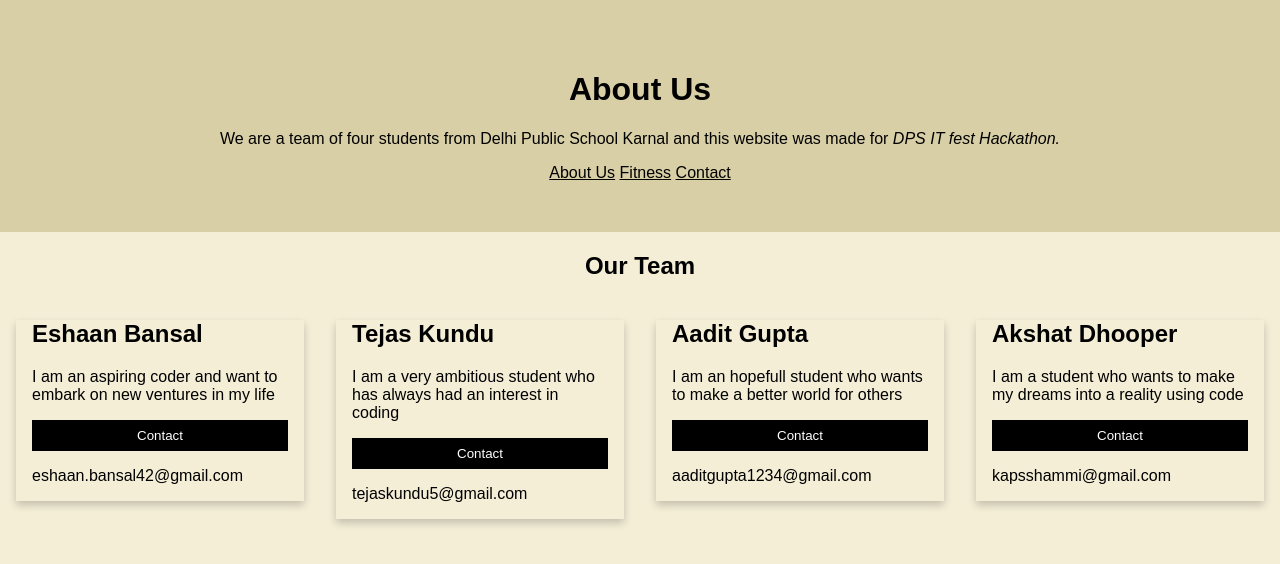
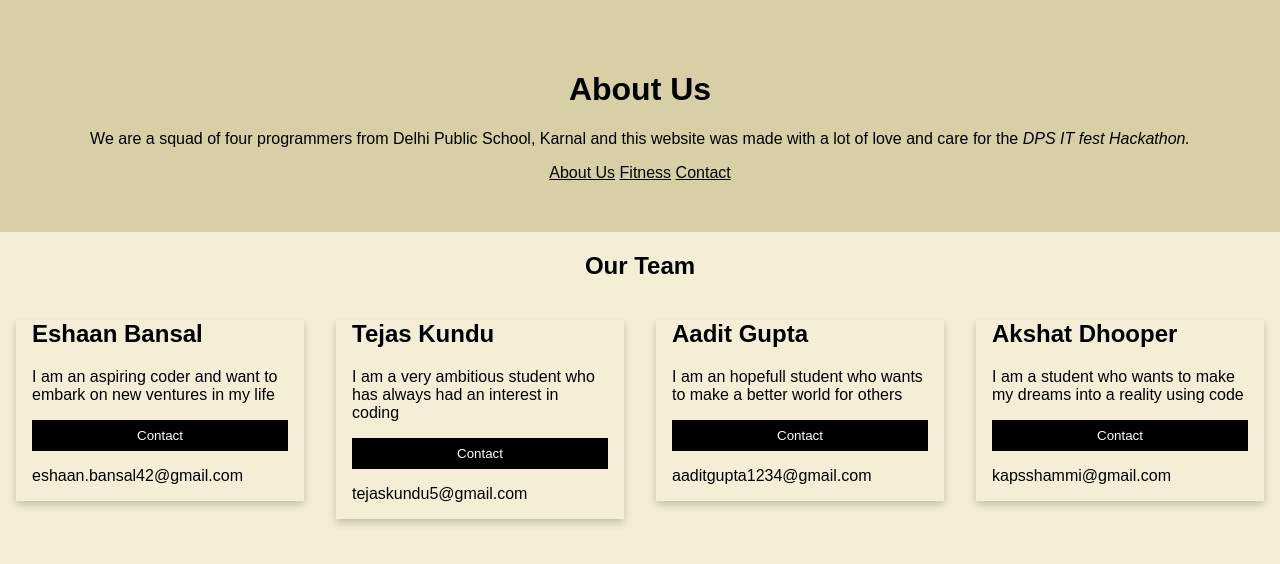
Before and after one commit to DarkAura96/aboutus, a plain HTML site: page index.htm in a window 1280 px wide. Drawn offline with Linux system fonts and the light colour scheme.

Commit message:
Update index.htm

```diff
--- a/index.htm
+++ b/index.htm
@@ -98,7 +98,7 @@ html {
 <body>
 <div class="about-section">
   <h1>About Us</h1>
-  <p>We are a team of four students from Delhi Public School Karnal and this website was made for <i>DPS IT fest Hackathon.</i></p>
+  <p>We are a squad of four programmers from Delhi Public School, Karnal and this website was made with a lot of love and care for the <i>DPS IT fest Hackathon.</i></p>
   <a href="https://darkaura96.github.io/aboutus/">About Us</a>
   <a href="https://aaditgupta1.github.io/fitness1/">Fitness</a>
   <a href="https://devakproprogrammer.github.io/Contact-us/">Contact</a>
```
